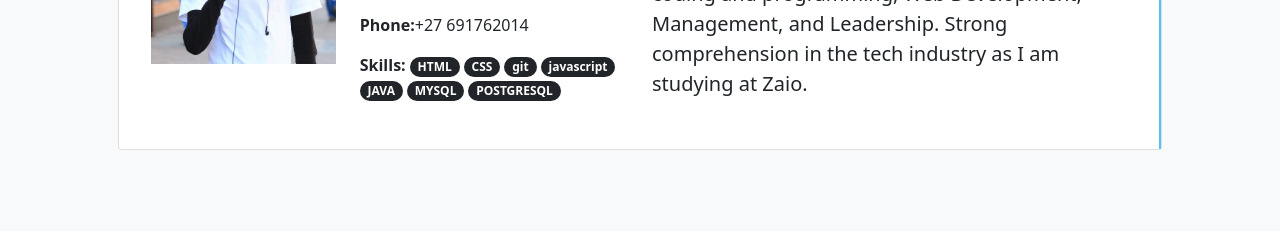
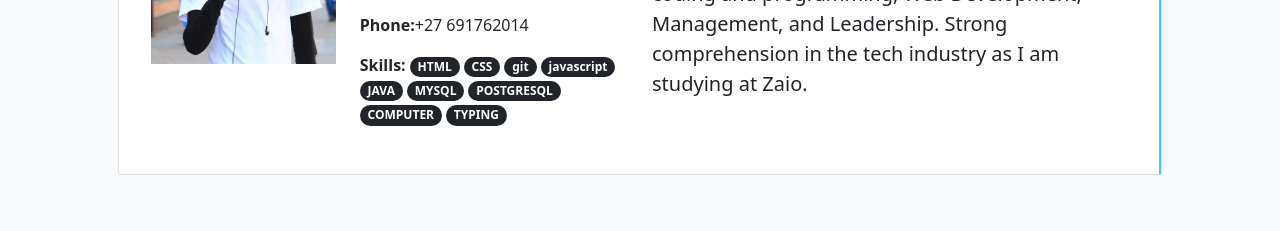
Before and after one commit to Marvellous012/portfolio, a plain HTML site: page index.html in a window 1280 px wide. Shown: the part 1004-1235 px from the top of the page. Drawn offline with nearby package versions, Linux system fonts and the light colour scheme.

Commit message:
added new skills

```diff
--- a/index.html
+++ b/index.html
@@ -83,6 +83,8 @@
                       <span class="badge rounded-pill bg-dark">JAVA</span>
                       <span class="badge rounded-pill bg-dark">MYSQL</span>
                       <span class="badge rounded-pill bg-dark">POSTGRESQL</span>
+                      <span class="badge rounded-pill bg-dark">COMPUTER</span>
+                      <span class="badge rounded-pill bg-dark">TYPING</span>
 
                     </p>
 
```
